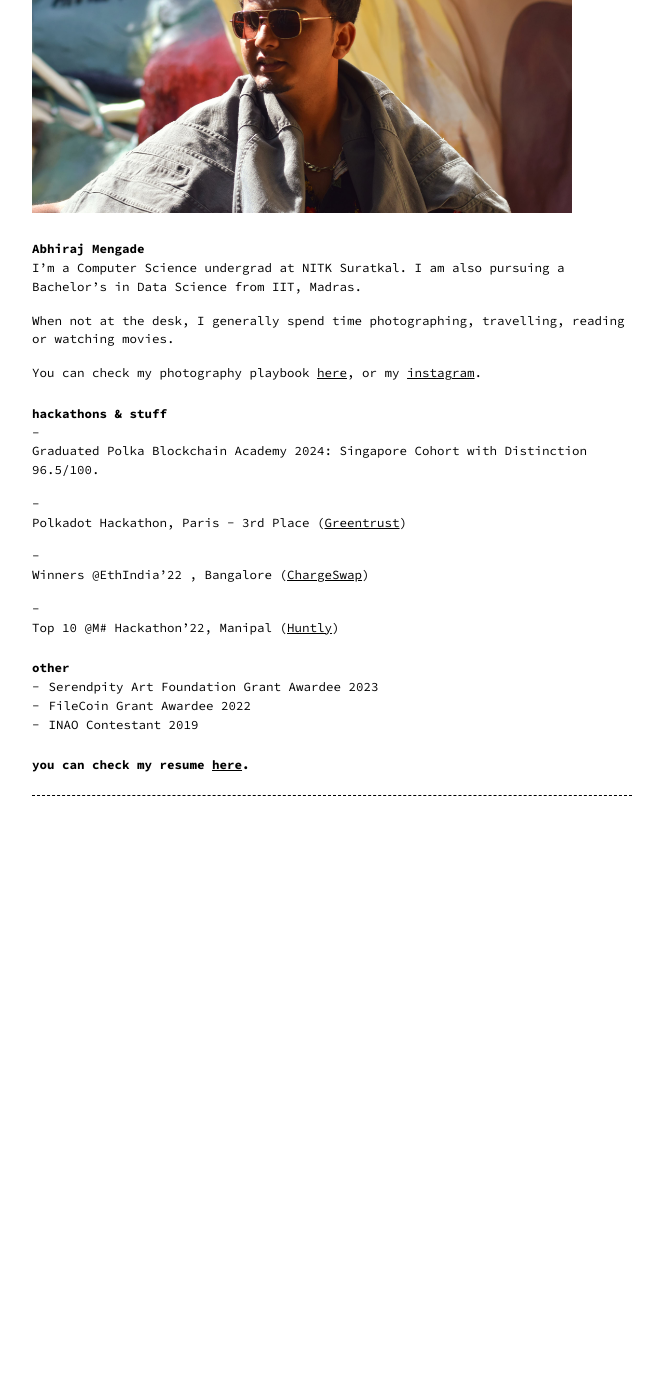
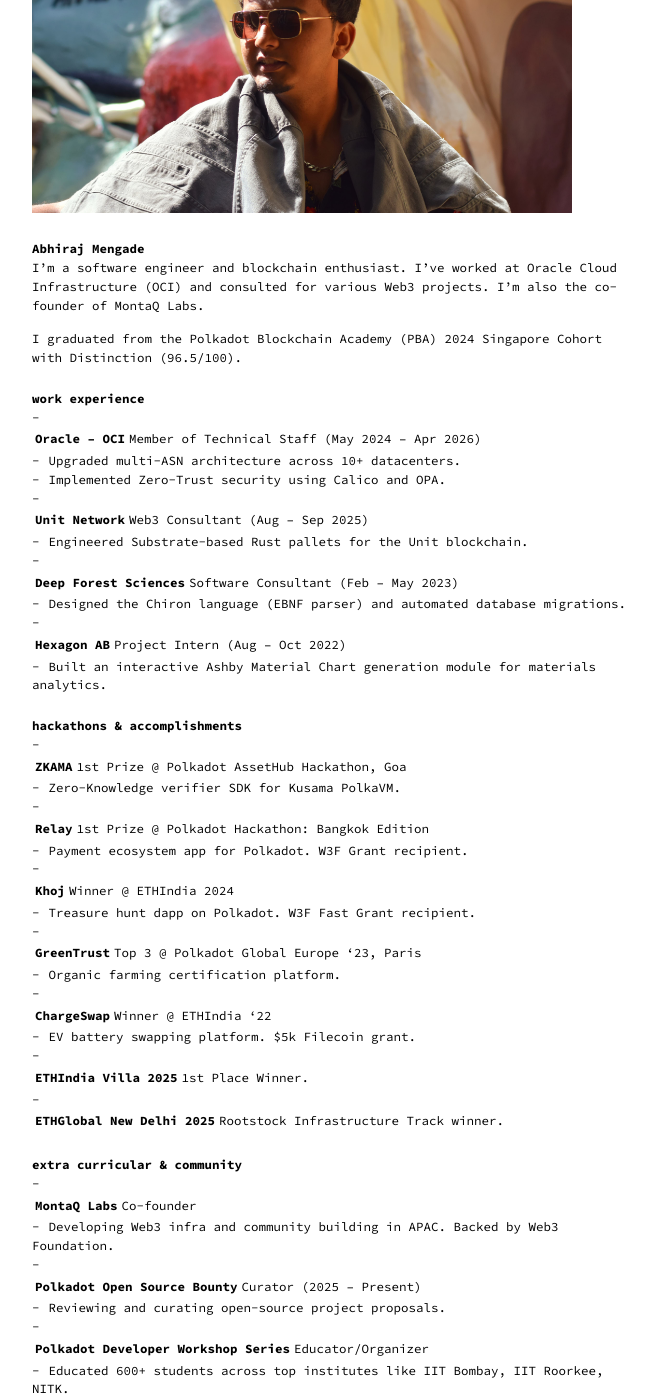
Before and after one commit to abhiraj-mengade/abhiraj-mengade.github.io, a Jekyll site: the page built from about.md, in a window 1280 px wide and 1400 px high, scrolled down 242 px. Shown: the whole window, without its empty margins (308-971 px from the left). Built offline with Jekyll 4.4.1, drawn with Linux system fonts in a browser that asks for light colours; before the commit the page ends 1068 px from its top, so only the background shows below that; some of the changed text lies outside the part shown.

Commit message:
Update profile info, projects, and contact details from profile.md

````diff
--- a/_config.yml
+++ b/_config.yml
@@ -1,16 +1,18 @@
 # Example Site settings
 title: Abhiraj Mengade # name of the site
 author: Abhiraj Mengade # name of site's author
-email: abhiraj.mengade@outloo.com # email of site's author
+email: abhiraj.mengade@outlook.com # email of site's author
 url: https://abhiraj-mengade.github.io # root address of the site
 baseurl: "" # subpath of the site, e.g. "/blog" (leave it blank "" if you're site shouldn't use a subpath)
 description: > # description of the site (multiple lines allowed)
+  Abhiraj Mengade - Member of Technical Staff at Oracle, Web3 Consultant, and Blockchain Enthusiast.
 
 #google_analytics: UA-NNNNNNNN-N
 
 header_pages:
  - index.md
  - about.md
+ - _pages/projects.md
  - blog.md
  - contact.md
 
--- a/about.md
+++ b/about.md
@@ -8,26 +8,74 @@ permalink: /about
 
 # Abhiraj Mengade
 
-I'm a Computer Science undergrad at NITK Suratkal. I am also pursuing a Bachelor's in Data Science from IIT, Madras.
+I'm a software engineer and blockchain enthusiast. I've worked at Oracle Cloud Infrastructure (OCI) and consulted for various Web3 projects. I'm also the co-founder of MontaQ Labs.
 
-When not at the desk, I generally spend time photographing, travelling, reading or watching movies.
+I graduated from the Polkadot Blockchain Academy (PBA) 2024 Singapore Cohort with Distinction (96.5/100).
 
-You can check my photography playbook <a href="https://www.playbook.com/riyuportfolio/d3Gk6hy14dEeS9z4XvJ1qqyu">here</a>, or my <a href="https://www.instagram.com/pixels_and_bits/">instagram</a>.
+# work experience
 
+- **Oracle -- OCI** | Member of Technical Staff (May 2024 – Apr 2026)
+  - Upgraded multi-ASN architecture across 10+ datacenters.
+  - Implemented Zero-Trust security using Calico and OPA.
+- **Unit Network** | Web3 Consultant (Aug – Sep 2025)
+  - Engineered Substrate-based Rust pallets for the Unit blockchain.
+- **Deep Forest Sciences** | Software Consultant (Feb – May 2023)
+  - Designed the Chiron language (EBNF parser) and automated database migrations.
+- **Hexagon AB** | Project Intern (Aug – Oct 2022)
+  - Built an interactive Ashby Material Chart generation module for materials analytics.
 
-# hackathons & stuff
+# hackathons & accomplishments
 
-- Graduated Polka Blockchain Academy 2024: Singapore Cohort with Distinction 96.5/100.
+- **ZKAMA** | 1st Prize @ Polkadot AssetHub Hackathon, Goa
+  - Zero-Knowledge verifier SDK for Kusama PolkaVM.
+- **Relay** | 1st Prize @ Polkadot Hackathon: Bangkok Edition
+  - Payment ecosystem app for Polkadot. W3F Grant recipient.
+- **Khoj** | Winner @ ETHIndia 2024
+  - Treasure hunt dapp on Polkadot. W3F Fast Grant recipient.
+- **GreenTrust** | Top 3 @ Polkadot Global Europe '23, Paris
+  - Organic farming certification platform.
+- **ChargeSwap** | Winner @ ETHIndia '22
+  - EV battery swapping platform. $5k Filecoin grant.
+- **ETHIndia Villa 2025** | 1st Place Winner.
+- **ETHGlobal New Delhi 2025** | Rootstock Infrastructure Track winner.
 
-- Polkadot Hackathon, Paris - 3rd Place (<a href="https://github.com/abhiraj-mengade/GreenTrust">Greentrust</a>)
+# extra curricular & community
 
-- Winners @EthIndia'22 , Bangalore (<a href="https://devfolio.co/projects/chargeswap-3527">ChargeSwap</a>)
+- **MontaQ Labs** | Co-founder
+  - Developing Web3 infra and community building in APAC. Backed by Web3 Foundation.
+- **Polkadot Open Source Bounty** | Curator (2025 – Present)
+  - Reviewing and curating open-source project proposals.
+- **Polkadot Developer Workshop Series** | Educator/Organizer
+  - Educated 600+ students across top institutes like IIT Bombay, IIT Roorkee, NITK.
+- **PBA-X** | Teaching Assistant (Jan – Feb 2025)
+  - Mentored 200+ students in blockchain and decentralization.
 
-- Top 10 @M# Hackathon'22, Manipal (<a href="https://github.com/Team-Huntly/Huntly">Huntly</a>)
+# other stuff
 
-# other
-- Serendpity Art Foundation Grant Awardee 2023
-- FileCoin Grant Awardee 2022
-- INAO Contestant 2019
+- **Photography**: Check my portfolio on [Pexels](https://www.pexels.com/@abhiraj-mengade-1478094393/).
+- **Travel**: I've explored Vietnam, Thailand, Malaysia, Singapore, Japan, China, Indonesia, and Taiwan.
+
+```text
+          _..-''-.._
+        .'          '.
+       /   _..-.._    \        _..-''-.._
+      |   /       \   |      .'          '.
+      |   |       |   |     /   _..-.._    \
+       \   \_   _/   /     |   /       \   |
+        '.   ''   .'        |   |       |   |
+          '-....-'           \   \_   _/   /
+                              '.   ''   .'
+                                '-....-'
+
+                [ TRAVEL LOG: ASIA-PACIFIC ]
+
+       _     _      _    _      _     _      _    _
+      | |   | |    | |  | |    | |   | |    | |  | |
+      | |   | |    | |  | |    | |   | |    | |  | |
+      |_|   |_|    |_|  |_|    |_|   |_|    |_|  |_|
+
+    [ VN | TH | MY | SG | JP | CN | ID | TW ]
+```
+- **Sports**: Regular swimming enthusiast.
 
 ### you can check my resume <a href="https://drive.google.com/file/d/15KrxFbAdso1hMbY9Wd6vFQbwhM6DHWoq/view?usp=drive_link">here</a>.
````
Also changed, not shown: _pages/projects.md (+28 -2 lines), contact.md (+4 -1 lines), index.md (+1 -0 lines).
